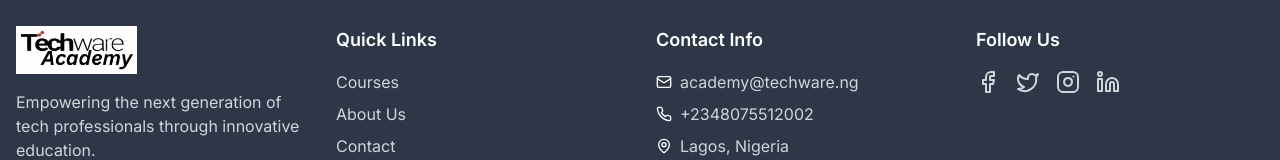
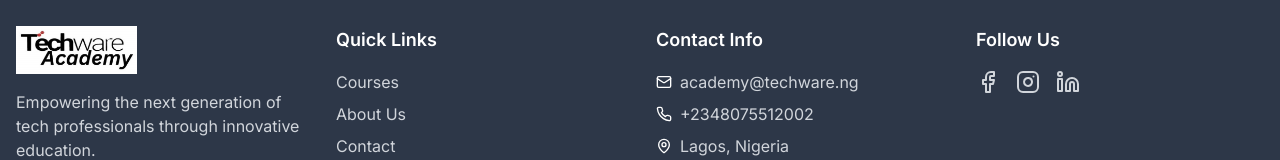
Before and after one commit to Iomole/techware-academy, a React (Vite) app: page / in a window 1280 px wide. Shown: the part 2816-2976 px from the top of the page. Built offline with nearby package versions, Linux system fonts and the light colour scheme.

Commit message:
Update social media links
Updated the footer component to include the correct links for Facebook, Instagram, and LinkedIn. Removed the Twitter icon as requested.
[skip gpt_engineer]

```diff
--- a/src/components/Footer.tsx
+++ b/src/components/Footer.tsx
@@ -1,5 +1,5 @@
 import { Link } from "react-router-dom";
-import { Facebook, Twitter, Instagram, Linkedin, Mail, Phone, MapPin } from "lucide-react";
+import { Facebook, Instagram, Linkedin, Mail, Phone, MapPin } from "lucide-react";
 
 const Footer = () => {
   return (
@@ -64,16 +64,28 @@ const Footer = () => {
           <div>
             <h3 className="text-lg font-semibold mb-4">Follow Us</h3>
             <div className="flex space-x-4">
-              <a href="#" className="text-gray-300 hover:text-primary transition-colors">
+              <a
+                href="https://www.facebook.com/share/1WcveRgB3z/"
+                target="_blank"
+                rel="noopener noreferrer"
+                className="text-gray-300 hover:text-primary transition-colors"
+              >
                 <Facebook size={24} />
               </a>
-              <a href="#" className="text-gray-300 hover:text-primary transition-colors">
-                <Twitter size={24} />
-              </a>
-              <a href="#" className="text-gray-300 hover:text-primary transition-colors">
+              <a
+                href="https://www.instagram.com/techware_academy.ng?igsh=dmcyMjkwNG1jeHY2"
+                target="_blank"
+                rel="noopener noreferrer"
+                className="text-gray-300 hover:text-primary transition-colors"
+              >
                 <Instagram size={24} />
               </a>
-              <a href="#" className="text-gray-300 hover:text-primary transition-colors">
+              <a
+                href="https://www.linkedin.com/posts/techwareacademy_learning-careergrowth-techwareacademy-activity-7289567526374506497-4Fjo?utm_source=share&utm_medium=member_android"
+                target="_blank"
+                rel="noopener noreferrer"
+                className="text-gray-300 hover:text-primary transition-colors"
+              >
                 <Linkedin size={24} />
               </a>
             </div>
```
